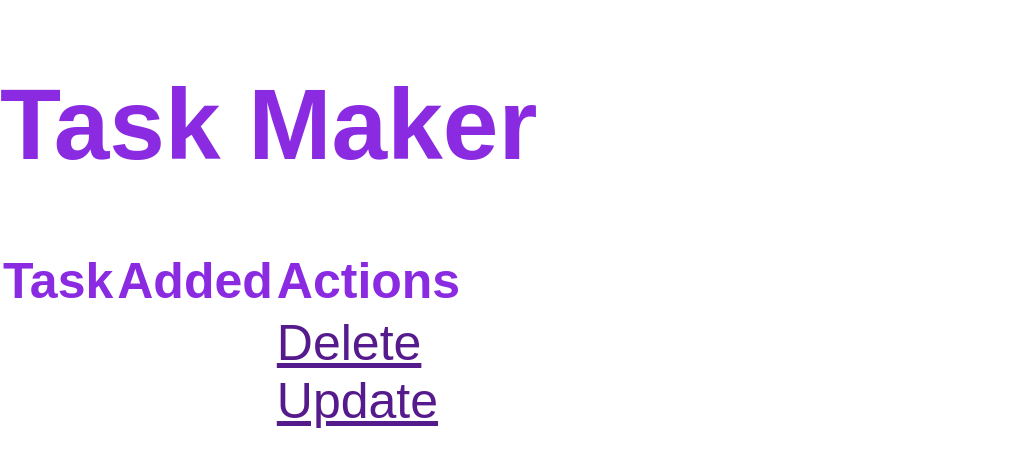
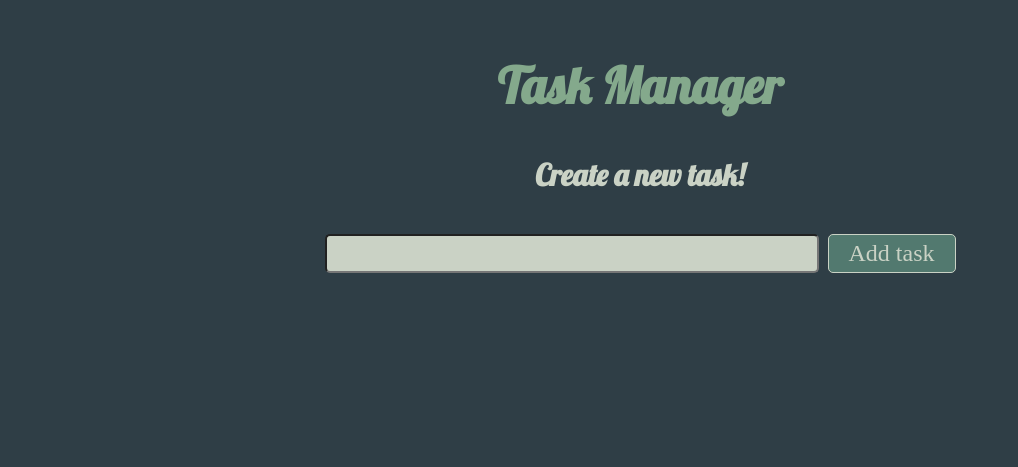
Before and after one commit to dlscoccia/Python_Practice, a Flask app: page / in a window 1280 px wide. Shown: the top 467 px of the page, without its empty margins (0-1018 px from the left). Run offline with Flask 2, Linux system fonts and the light colour scheme; data that the repository does not hold is empty.

Commit message:
Adding to do files

```diff
--- /dev/null
+++ b/flask_test/to_do_list/app.py
@@ -0,0 +1,74 @@
+from flask import Flask, render_template, url_for, request, redirect
+from flask_sqlalchemy import SQLAlchemy
+from datetime import datetime
+
+app = Flask(__name__)
+app.config['SQLALCHEMY_DATABASE_URI'] = 'sqlite:///test.db'
+db = SQLAlchemy(app)
+
+class Todo(db.Model):
+    '''
+    Todo Class - Setup for the web app
+    '''
+    id = db.Column(db.Integer, primary_key=True)
+    content = db.Column(db.String(140), nullable=False)
+    date_created = db.Column(db.DateTime, default=datetime.utcnow)
+
+    def __repr__(self):
+        return '<Task %r>' % self.id
+
+@app.route('/', methods=['POST', 'GET'])
+def index():
+    '''
+    Index Route
+    '''
+    if request.method == 'POST':
+        task_content = request.form['content']
+        new_task = Todo(content=task_content)
+
+        try:
+            db.session.add(new_task)
+            db.session.commit()
+            return redirect('/')
+        except:
+            return "There was an issue adding your task"
+    else:
+        tasks = Todo.query.order_by(Todo.date_created).all()
+        return render_template('index.html', tasks=tasks)
+
+
+@app.route('/delete/<int:id>')
+def delete(id):
+    '''
+    Delete route
+    This is where tasks are deleted
+    '''
+    task_delete = Todo.query.get_or_404(id)
+
+    try:
+        db.session.delete(task_delete)
+        db.session.commit()
+        return redirect('/')
+    except:
+        return "There was an issue deleting your task"
+
+@app.route('/update/<int:id>', methods=['GET', 'POST'])
+def update(id):
+    '''
+    Update Route
+    This is where tasks are updated
+    '''
+    task = Todo.query.get_or_404(id)
+    if request.method == 'POST':
+        task.content = request.form['content']
+
+        try:
+            db.session.commit()
+            return redirect('/')
+        except:
+            return 'There was an issue updating your task'
+    else:
+        return render_template('update.html', task=task)
+
+if __name__ == "__main__":
+    app.run(debug=True)
--- a/flask_test/to_do_list/static/css/styles.css
+++ b/flask_test/to_do_list/static/css/styles.css
@@ -1,6 +1,90 @@
+@import url('https://fonts.googleapis.com/css2?family=Lobster&display=swap');
+@import url('https://fonts.googleapis.com/css2?family=Zilla+Slab:wght@300&display=swap');
 body {
     margin: 0;
     font-family: sans-serif;
+    background-color: #2f3e46;
+    display: flex;
+    justify-content: center;
+    margin-top: 20px;
+    font-family: 'Zilla Slab', serif;
+}
+
+h1 {
+    text-align: center;
+    color: #84a98c;
+    font-family: 'Lobster', cursive;
     font-size: 50px;
-    color: blueviolet;
 }
+
+h4 {
+    text-align: center;
+    color: #cad2c5;
+    font-family: 'Lobster', cursive;
+    font-size: 30px;
+}
+
+.content {
+    width: 50%;
+}
+
+.content table th {
+    width: 100%;
+    border: 1px #cad2ca solid;
+    font-size: 20px;
+    background-color: #cad2c5;
+    color: #354f52;
+    border-radius: 4px;
+    padding: 0 10px;
+}
+
+.content table tr td {
+    background-color: #84a98c;
+    padding: 5px 5px;
+    text-align: center;
+}
+
+.content table tr td a {
+    color: #2f3e46;
+    font-size: 18px;
+}
+
+.content table tr td a:hover {
+    color: #52796f;
+}
+
+.content form {
+    margin-top: 20px;
+    width: 100%;
+    display: flex;
+    justify-content: space-around;
+}
+
+.content form .text {
+    width: 75%;
+    background-color: #cad2c5;
+    padding: 5px 5px;
+    border-radius: 5px;
+}
+
+.content form .buttom {
+    width: 20%;
+    background-color: #52796f;
+    color: #cad2c5;
+    padding: 5px 5px;
+    border: 1px #cad2c5 solid;
+    border-radius: 5px;
+    font-size: 24px;
+    font-family: 'Zilla Slab', serif;
+}
+
+.content form .buttom:hover {
+    background-color: #cad2c5;
+    border: 1px solid #52796f;
+    color: #52796f;
+}
+
+.content form .text:focus {
+    outline: none;
+    background-color: #cad2c5ce;
+}
--- a/flask_test/to_do_list/templates/base.html
+++ b/flask_test/to_do_list/templates/base.html
@@ -4,10 +4,10 @@
 <head>
     <meta charset="UTF-8">
     <meta name="viewport" content="width=device-width, initial-scale=1.0">
-    <link rel="stylesheet" href="{{ url_for('static', filename='css/styles.css') }}" {% block head %} {% endblock %} </head>
+    <link rel="stylesheet" href="{{ url_for('static', filename='css/styles.css') }}"> {% block head %} {% endblock %} </head>
 
-    <body>
-        {% block body %} {% endblock %}
-    </body>
+<body>
+    {% block body %} {% endblock %}
+</body>
 
 </html>
--- a/flask_test/to_do_list/templates/index.html
+++ b/flask_test/to_do_list/templates/index.html
@@ -1,22 +1,32 @@
-{% extends 'base.html' %} {% block head %} {% endblock %} {% block body %}
+{% extends 'base.html' %} {% block head %}
+<title>Task Master</title>{% endblock %} {% block body %}
 <div class="content">
-    <h1>Task Maker</h1>
+    <h1>Task Manager</h1>
+    {% if tasks|length
+    < 1 %} <h4>Create a new task!</h4>
+        {% else %}
         <table>
             <tr>
                 <th>Task</th>
                 <th>Added</th>
                 <th>Actions</th>
             </tr>
+            {% for task in tasks %}
             <tr>
-            <td></td>
-            <td></td>
+                <td>{{ task.content }}</td>
+                <td>{{ task.date_created.date() }}</td>
                 <td>
-                <a href="">Delete</a>
+                    <a href="/delete/{{task.id}}">Delete</a>
                     <br>
-                <a href="">Update</a>
+                    <a href="/update/{{task.id}}">Update</a>
                 </td>
             </tr>
+            {% endfor %}
         </table>
-
+        {% endif %}
+        <form action="/" method="POST">
+            <input class="text" type="text" name="content" id="content">
+            <input class="buttom" type="submit" value="Add task">
+        </form>
 </div>
 {% endblock %}
--- a/flask_test/to_do_list/to_do_list.py
+++ /dev/null
@@ -1,22 +0,0 @@
-from flask import Flask, render_template, url_for
-from flask_sqlalchemy import SQLAlchemy
-from datetime import datetime
-
-app = Flask(__name__)
-app.config['SQLALCHEMY_DATABASE_URI'] = 'sqlite:///test.db'
-db = SQLAlchemy(app)
-
-class Todo(db.Model):
-    id = db.Column(db.Integer, primary_key=True)
-    content = db.Column(db.String(140), nullable=False)
-    date_created = db.Column(db.DateTime, default=datetime.utcnow)
-
-    def __repr__(self):
-        return '<Task %r>' % self.id
-
-@app.route('/')
-def index():
-    return render_template('index.html')
-
-if __name__ == "__main__":
-    app.run(debug=True)
```
Also changed, not shown: flask_test/to_do_list/requirements.txt (added, +9 -0 lines), flask_test/to_do_list/static/css/test.html (added, +32 -0 lines), flask_test/to_do_list/templates/update.html (added, +10 -0 lines), flask_test/to_do_list/test.db, 2 other files. Lines whose indentation alone changed are shown as unchanged.
